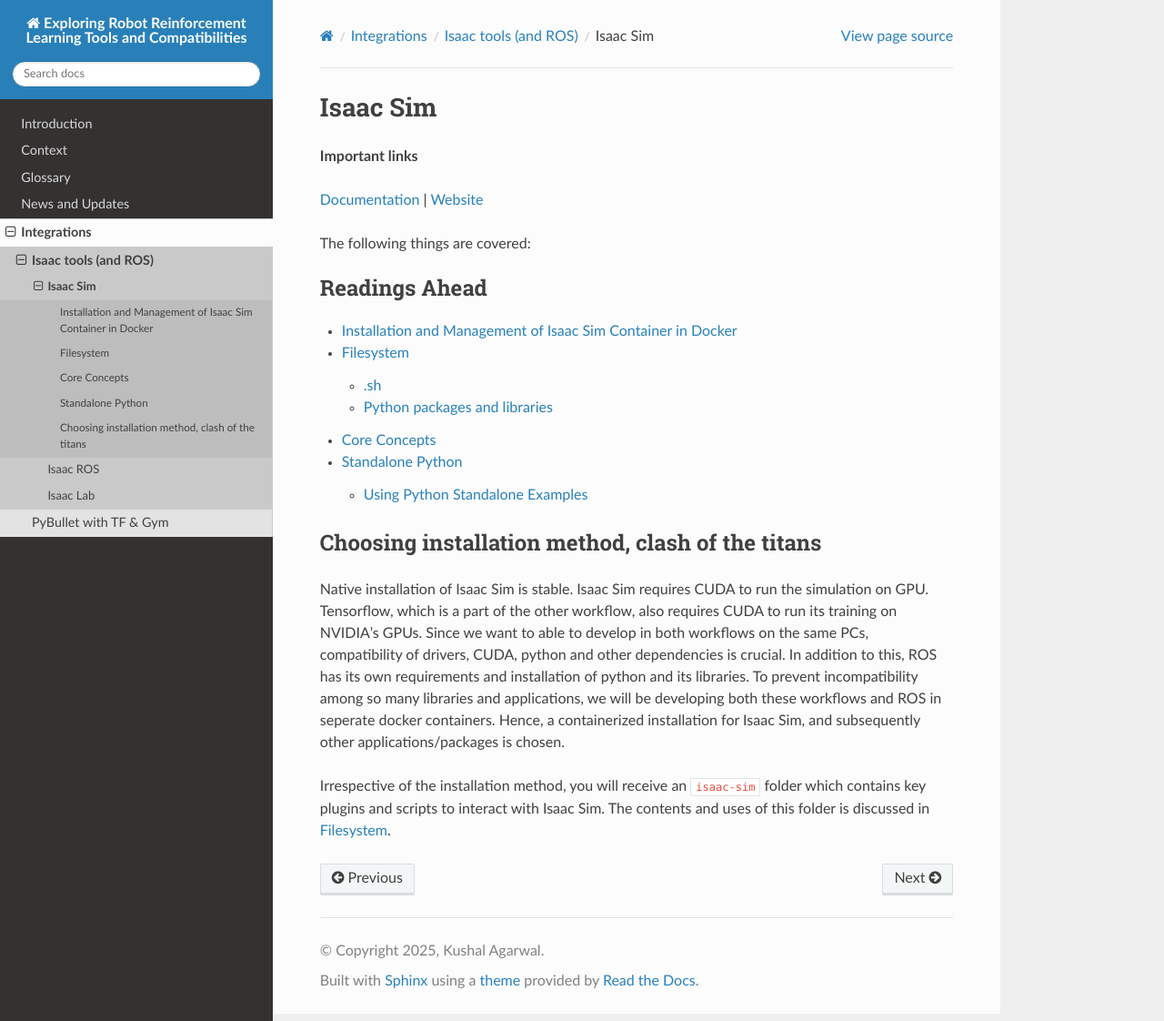
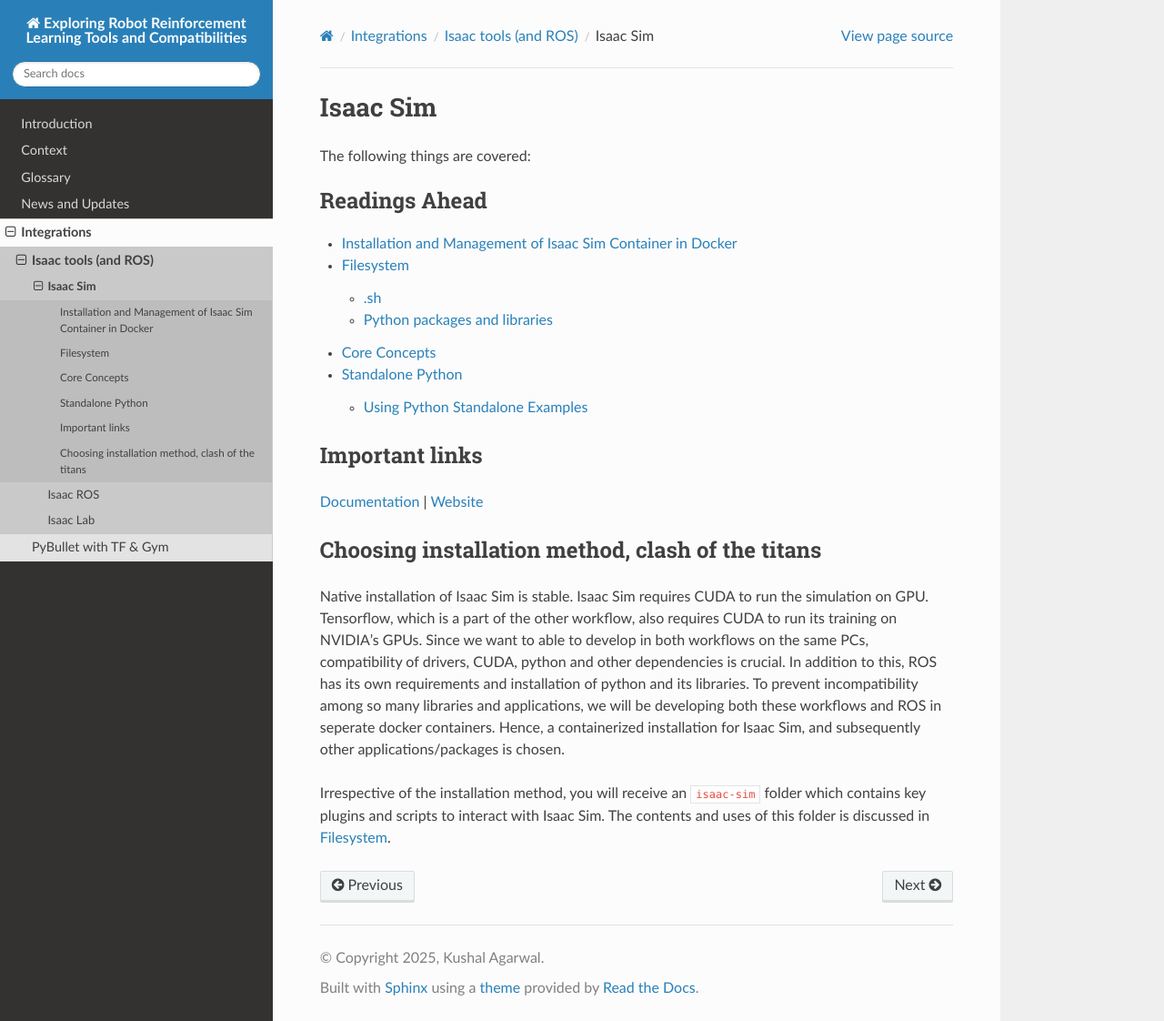
Before and after one commit to kushal-a/robot_RL_guide, a Sphinx documentation site: the page built from docs/source/integrations/isaac/isaac-sim/isaac-sim.md, in a window 1280 px wide and 1122 px high. Shown: the whole window at 91% size. Built offline with Sphinx 7.4.7 and the Read the Docs theme 3.1.0, drawn with Linux system fonts in a browser that asks for light colours.

Commit message:
fix bugs

````diff
--- a/docs/source/integrations/isaac/isaac-sim/isaac-sim.md
+++ b/docs/source/integrations/isaac/isaac-sim/isaac-sim.md
@@ -16,6 +12,9 @@
 standalone_python/standalone_python
 
 ```
+## Important links
+
+[Documentation](https://docs.isaacsim.omniverse.nvidia.com/4.5.0/index.html) | [Website](https://developer.nvidia.com/isaac/sim)
 
 ## Choosing installation method, clash of the titans
 Native installation of Isaac Sim is stable. Isaac Sim requires CUDA to run the simulation on GPU. Tensorflow, which is a part of the other workflow, also requires CUDA to run its training on NVIDIA's GPUs. Since we want to able to develop in both workflows on the same PCs, compatibility of drivers, CUDA, python and other dependencies is crucial. In addition to this, ROS has its own requirements and installation of python and its libraries. To prevent incompatibility among so many libraries and applications, we will be developing both these workflows and ROS in seperate docker containers. Hence, a containerized installation for Isaac Sim, and subsequently other applications/packages is chosen.
````
Also changed, not shown: other parts of docs/source/integrations/isaac/isaac-sim/isaac-sim.md (+0 -4 lines).
